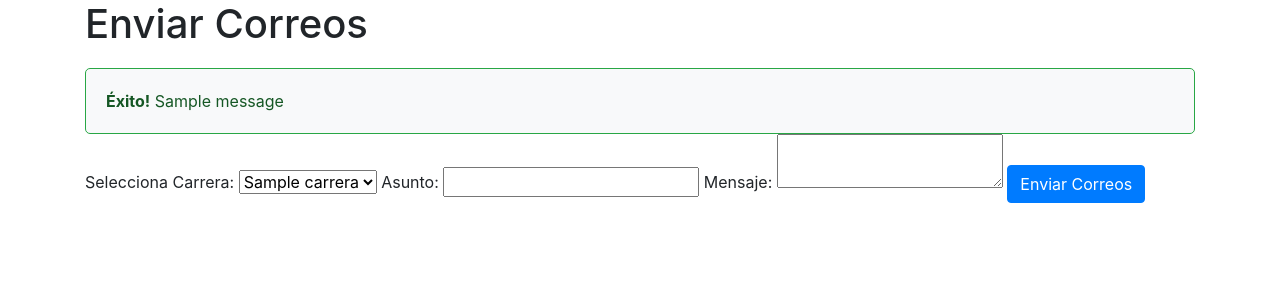
After one commit to FabianFlo/PuntoDuocWeb, a Django app: template mi_app/templates/mi_app/difucion/enviar_correos.html in a window 1280 px wide. The commit adds this page. Shown: the top 300 px of the page. Run offline with Django 5.2, Linux system fonts and the light colour scheme; the template is opened without the code that fills it: most values are stand-ins (such as "Sample title", 1, 10 or a date in 2020); one stand-in notice (Sample message) is shown; some libraries are stand-ins or nearby versions.

Commit message:
correos x carrera

```diff
--- /dev/null
+++ b/mi_app/templates/mi_app/difucion/enviar_correos.html
@@ -0,0 +1,49 @@
+<!DOCTYPE html>
+<html lang="es">
+<head>
+    <meta charset="UTF-8">
+    <title>Enviar Correos</title>
+    <link rel="stylesheet" href="https://stackpath.bootstrapcdn.com/bootstrap/4.5.2/css/bootstrap.min.css">
+    <style>
+        .alerta-carta {
+            border: 1px solid #28a745;
+            border-radius: 5px;
+            padding: 20px;
+            background-color: #f8f9fa;
+            color: #155724;
+            margin-top: 20px;
+        }
+    </style>
+</head>
+<body>
+    <div class="container">
+        <h1>Enviar Correos</h1>
+
+        {% if messages %}
+            {% for message in messages %}
+                <div class="alerta-carta">
+                    <strong>Éxito!</strong> {{ message }}
+                </div>
+            {% endfor %}
+        {% endif %}
+
+        <form method="POST">
+            {% csrf_token %}
+            <label for="carrera">Selecciona Carrera:</label>
+            <select name="carrera" required>
+                {% for carrera in carreras %}
+                    <option value="{{ carrera }}">{{ carrera }}</option>
+                {% endfor %}
+            </select>
+
+            <label for="asunto">Asunto:</label>
+            <input type="text" name="asunto" required>
+
+            <label for="mensaje">Mensaje:</label>
+            <textarea name="mensaje" required></textarea>
+
+            <button type="submit" class="btn btn-primary">Enviar Correos</button>
+        </form>
+    </div>
+</body>
+</html>
--- a/mi_app/urls.py
+++ b/mi_app/urls.py
@@ -16,10 +16,13 @@ urlpatterns = [
     path('modificar_estudiante/<str:estudiante_id>/', modificar_estudiante_view, name='modificar_estudiante'),
     path('metricas/', metricas_view, name='metricas'),
     path('metricas/grafico/', views.metricas_view, name='metricas'),
-    path('modificar_estudiante/<str:estudiante_id>/', modificar_estudiante_view, name='modificar_estudiante'),
     # # # login
     path('login/', login_view, name='login_view'),
     path('logout/', logout_view, name='logout'),
+    # # # metricas
     path('dashboard_2/', dashboard_2, name='dashboard_2'),
+    # # # correo
+    path('enviar-correos/', enviar_correos_view, name='enviar_correos_view'),
+
 
 ]
```
Also changed, not shown: mi_app/templates/mi_app/navbar.html (+10 -5 lines), mi_app/views.py (+51 -1 lines), puntoduoc/settings.py (+10 -43 lines), db.sqlite3.
